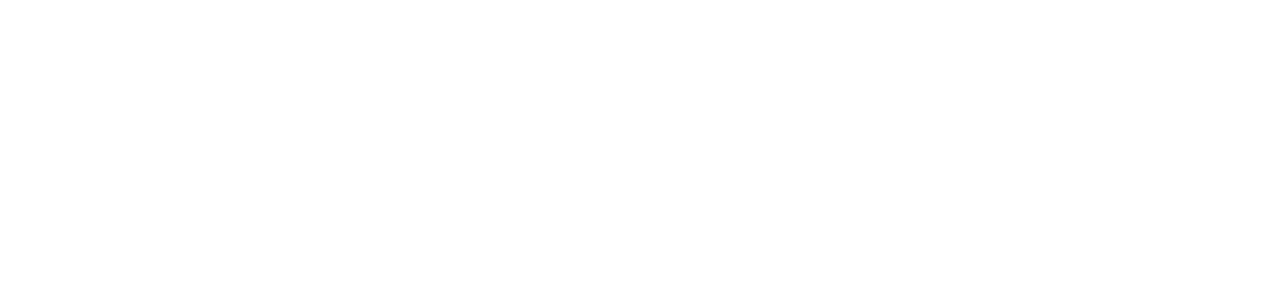
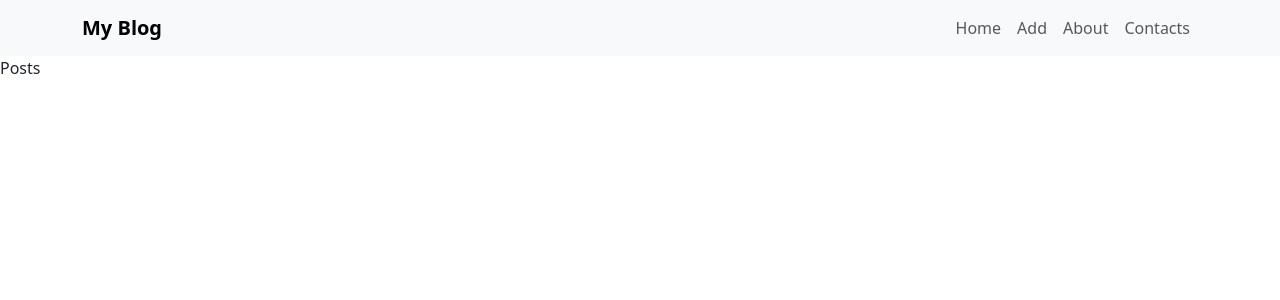
Before and after one commit to arnasir505/homework64, a React (Vite) app: page / in a window 1280 px wide. Shown: the top 300 px of the page. Built offline with nearby package versions, Linux system fonts and the light colour scheme.

Commit message:
Setup axios, create placeholders for components

```diff
--- a/src/App.tsx
+++ b/src/App.tsx
@@ -1,5 +1,20 @@
+import { Route, Routes } from 'react-router-dom';
+import Navbar from './components/Navbar';
+import Posts from './containers/Posts/Posts';
+
 function App() {
-  return <></>;
+  return (
+    <>
+      <Navbar></Navbar>
+      <Routes>
+        <Route path='/' element={<Posts />} />
+        <Route path='/posts' element={<Posts />} />
+        <Route path='/posts/add' element={<h1>add post</h1>} />
+        <Route path='/about' element={<h1>About</h1>} />
+        <Route path='/contacts' element={<h1>Contacts</h1>} />
+      </Routes>
+    </>
+  );
 }
 
 export default App;
--- /dev/null
+++ b/src/axiosApi.ts
@@ -0,0 +1,6 @@
+import axios from 'axios';
+const axiosApi = axios.create({
+  baseURL:
+    'https://ariet-nasirdinov-js23-default-rtdb.europe-west1.firebasedatabase.app',
+});
+export default axiosApi;
--- /dev/null
+++ b/src/components/Navbar.tsx
@@ -0,0 +1,35 @@
+import { NavLink } from 'react-router-dom';
+
+const Navbar = () => {
+  return (
+    <nav className='navbar navbar-expand bg-body-tertiary'>
+      <div className='container justify-content-between'>
+        <span className='navbar-brand fw-bold'>My Blog</span>
+        <ul className='navbar-nav'>
+          <li className='nav-item'>
+            <NavLink className='nav-link' to='/posts'>
+              Home
+            </NavLink>
+          </li>
+          <li className='nav-item'>
+            <NavLink className='nav-link' to='/posts/add'>
+              Add
+            </NavLink>
+          </li>
+          <li className='nav-item'>
+            <NavLink className='nav-link' to='/about'>
+              About
+            </NavLink>
+          </li>
+          <li className='nav-item'>
+            <NavLink className='nav-link' to='/contacts'>
+              Contacts
+            </NavLink>
+          </li>
+        </ul>
+      </div>
+    </nav>
+  );
+};
+
+export default Navbar;
--- /dev/null
+++ b/src/containers/Posts/Posts.tsx
@@ -0,0 +1,9 @@
+import React from 'react'
+
+const Posts = () => {
+  return (
+    <div>Posts</div>
+  )
+}
+
+export default Posts
--- a/src/main.tsx
+++ b/src/main.tsx
@@ -1,4 +1,10 @@
 import ReactDOM from 'react-dom/client';
 import App from './App';
+import { BrowserRouter } from 'react-router-dom';
+import 'bootstrap/dist/css/bootstrap.min.css';
 
-ReactDOM.createRoot(document.getElementById('root')!).render(<App />);
+ReactDOM.createRoot(document.getElementById('root')!).render(
+  <BrowserRouter>
+    <App />
+  </BrowserRouter>
+);
```
